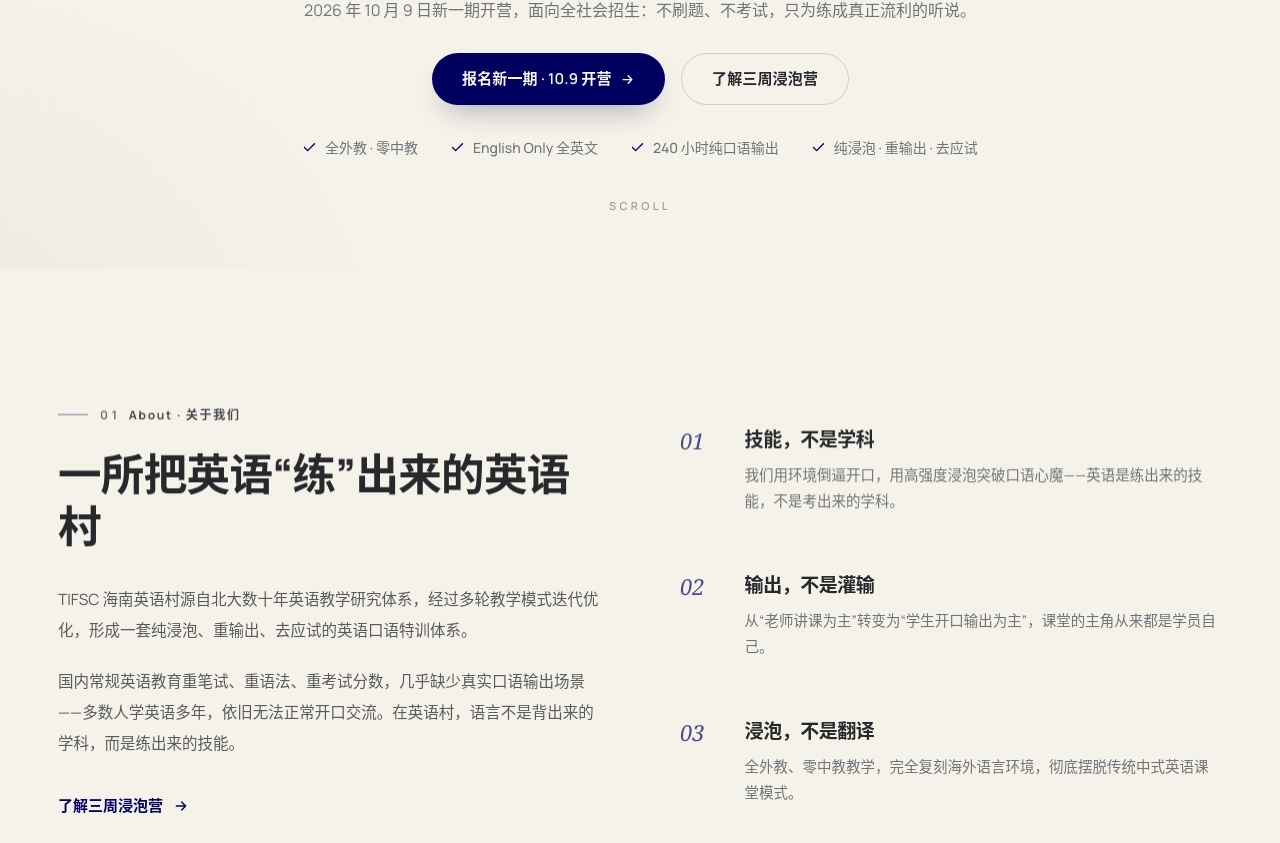
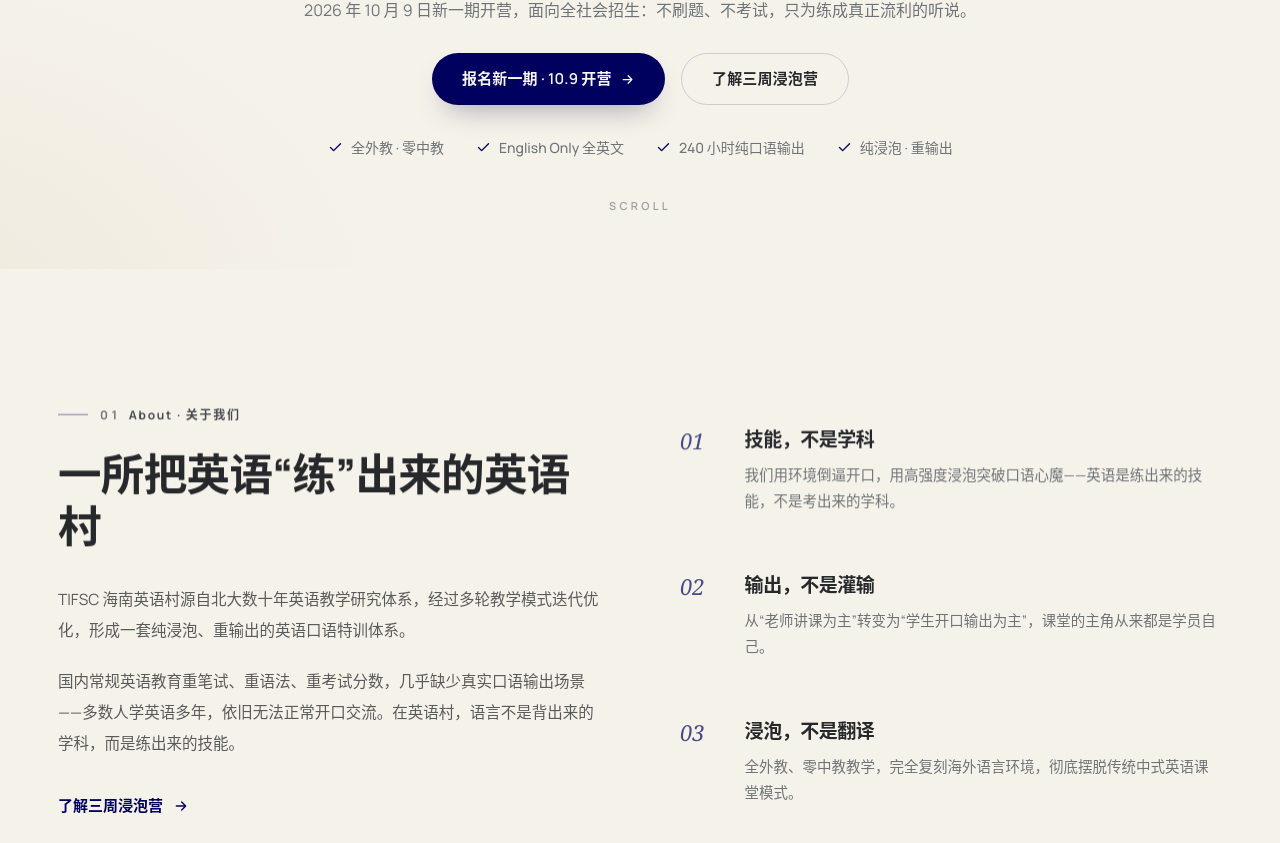
Before and after one commit to mudream6/english-camp, a React (Vite) app: page / in a window 1280 px wide. Shown: the part 376-1219 px from the top of the page. Built offline with nearby package versions, Linux system fonts and the light colour scheme.

Commit message:
文案: 删除「去应试」——练口语不为应试, 是品牌核心理念
- data.js trust 标签: '纯浸泡 · 重输出 · 去应试' -> '纯浸泡 · 重输出'

- data.js about p1: 去掉'、去应试'

```diff
--- a/src/data.js
+++ b/src/data.js
@@ -33,7 +33,7 @@ export const hero = {
     { label: '报名新一期 · 10.9 开营', href: '#contact', primary: true },
     { label: '了解三周浸泡营', href: '#courses' },
   ],
-  trust: ['全外教 · 零中教', 'English Only 全英文', '240 小时纯口语输出', '纯浸泡 · 重输出 · 去应试'],
+  trust: ['全外教 · 零中教', 'English Only 全英文', '240 小时纯口语输出', '纯浸泡 · 重输出'],
 }
 
 export const about = {
@@ -41,7 +41,7 @@ export const about = {
   en: 'About',
   zh: '关于我们',
   title: '一所把英语“练”出来的英语村',
-  p1: 'TIFSC 海南英语村源自北大数十年英语教学研究体系，经过多轮教学模式迭代优化，形成一套纯浸泡、重输出、去应试的英语口语特训体系。',
+  p1: 'TIFSC 海南英语村源自北大数十年英语教学研究体系，经过多轮教学模式迭代优化，形成一套纯浸泡、重输出的英语口语特训体系。',
   p2: '国内常规英语教育重笔试、重语法、重考试分数，几乎缺少真实口语输出场景——多数人学英语多年，依旧无法正常开口交流。在英语村，语言不是背出来的学科，而是练出来的技能。',
   features: [
     {
```
